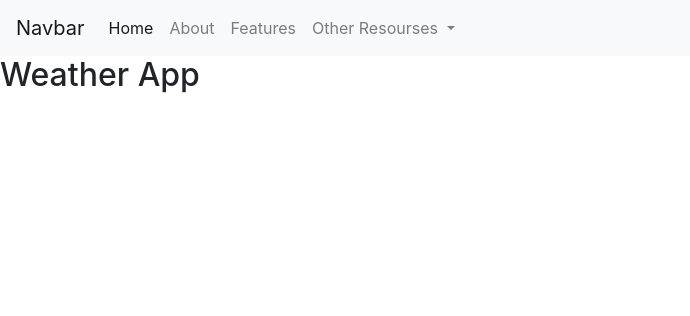
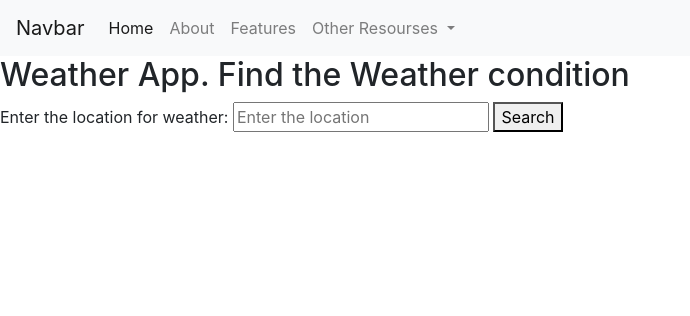
Before and after one commit to EngineerHank/WeatherApp, a Django app: template templates/home.html in a window 1280 px wide. Shown: the top 316 px of the page, without its empty margins (0-690 px from the left). Run offline with Django 4.2, Linux system fonts and the light colour scheme; the template is opened without the code that fills it, so the values that code supplies are empty.

Commit message:
modified:   templates/home.html

```diff
--- a/templates/home.html
+++ b/templates/home.html
@@ -5,6 +5,12 @@
 {%block title%} Home - Weather App {% endblock title %}
 {%block content%}
 
-<h2>Weather App</h2>
+<h2>Weather App. Find the Weather condition</h2>
+<form action="post">
+    {% csrf_token %}
+    <label for="location">Enter the location for weather: </label>
+    <input type="text" name="location" id="location" placeholder="Enter the location">
+    <button type="submit">Search</button>
+</form>
 
 {% endblock content %}
```
